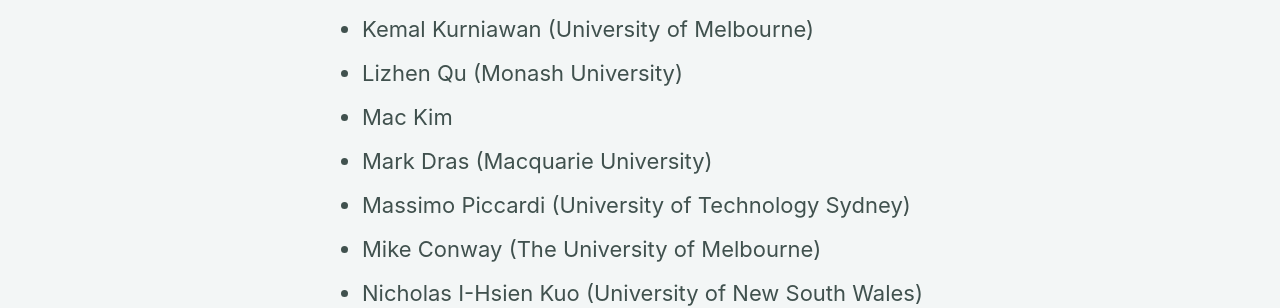
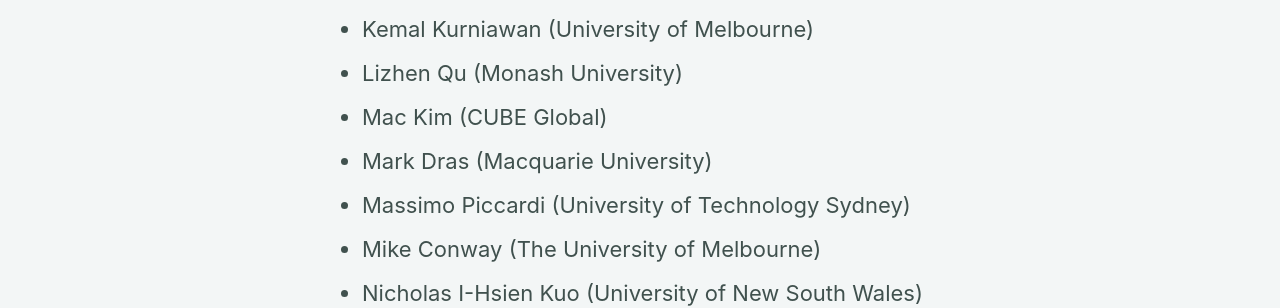
Before and after one commit to jkkummerfeld/alta2025, a Jekyll site: the page built from _pages/committees/reviewers.md, in a window 1280 px wide. Shown: the part 956-1264 px from the top of the page. Built offline with Jekyll 4.4.1, drawn with Linux system fonts in a browser that asks for light colours; cached includes are drawn as plain includes.

Commit message:
Update affiliation

```diff
--- a/_pages/committees/reviewers.md
+++ b/_pages/committees/reviewers.md
@@ -24,7 +24,7 @@ sidebar:
 - Kathy Reid (Australian National University)
 - Kemal Kurniawan (University of Melbourne)
 - Lizhen Qu (Monash University)
-- Mac Kim
+- Mac Kim (CUBE Global)
 - Mark Dras (Macquarie University)
 - Massimo Piccardi (University of Technology Sydney)
 - Mike Conway (The University of Melbourne)
```
